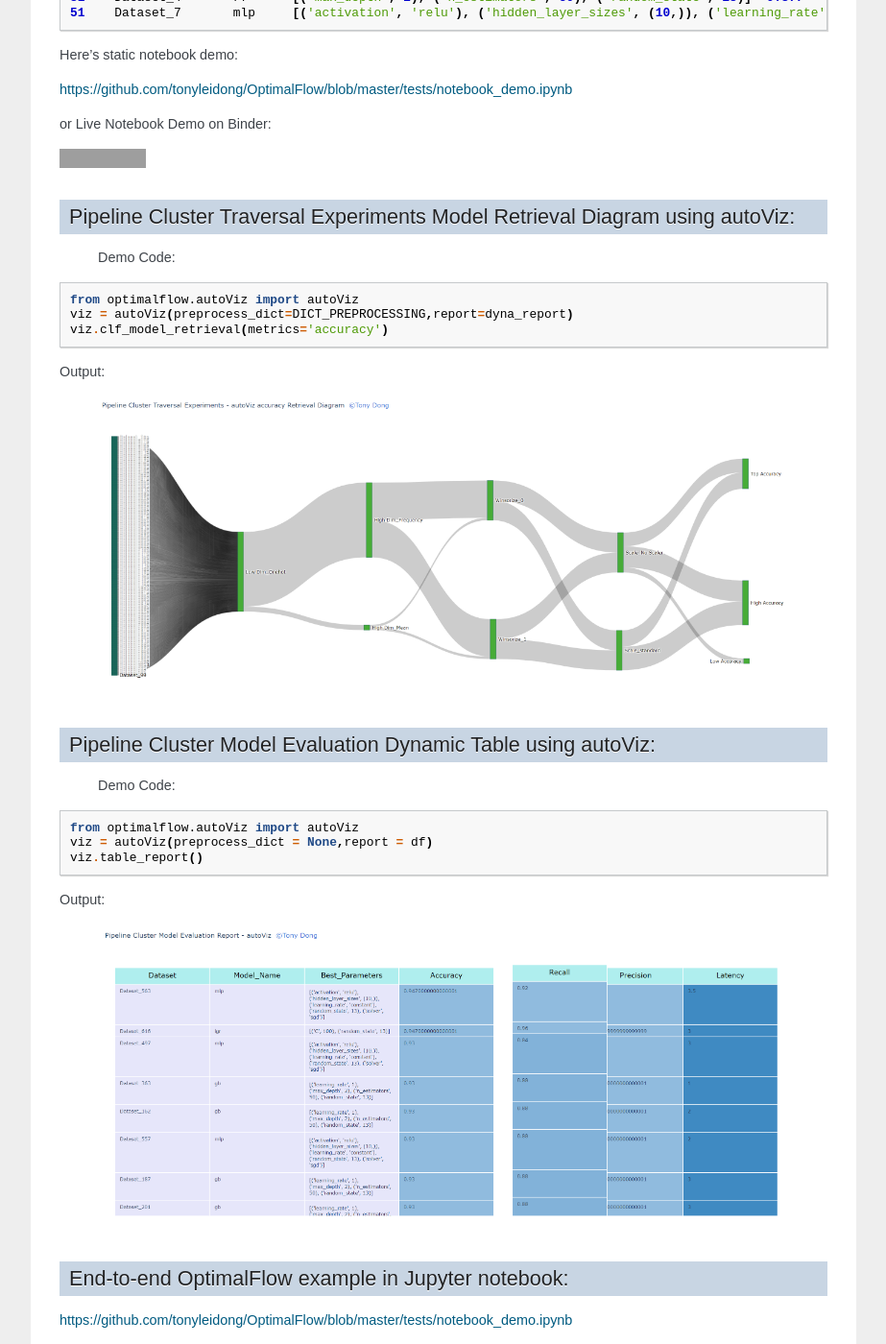
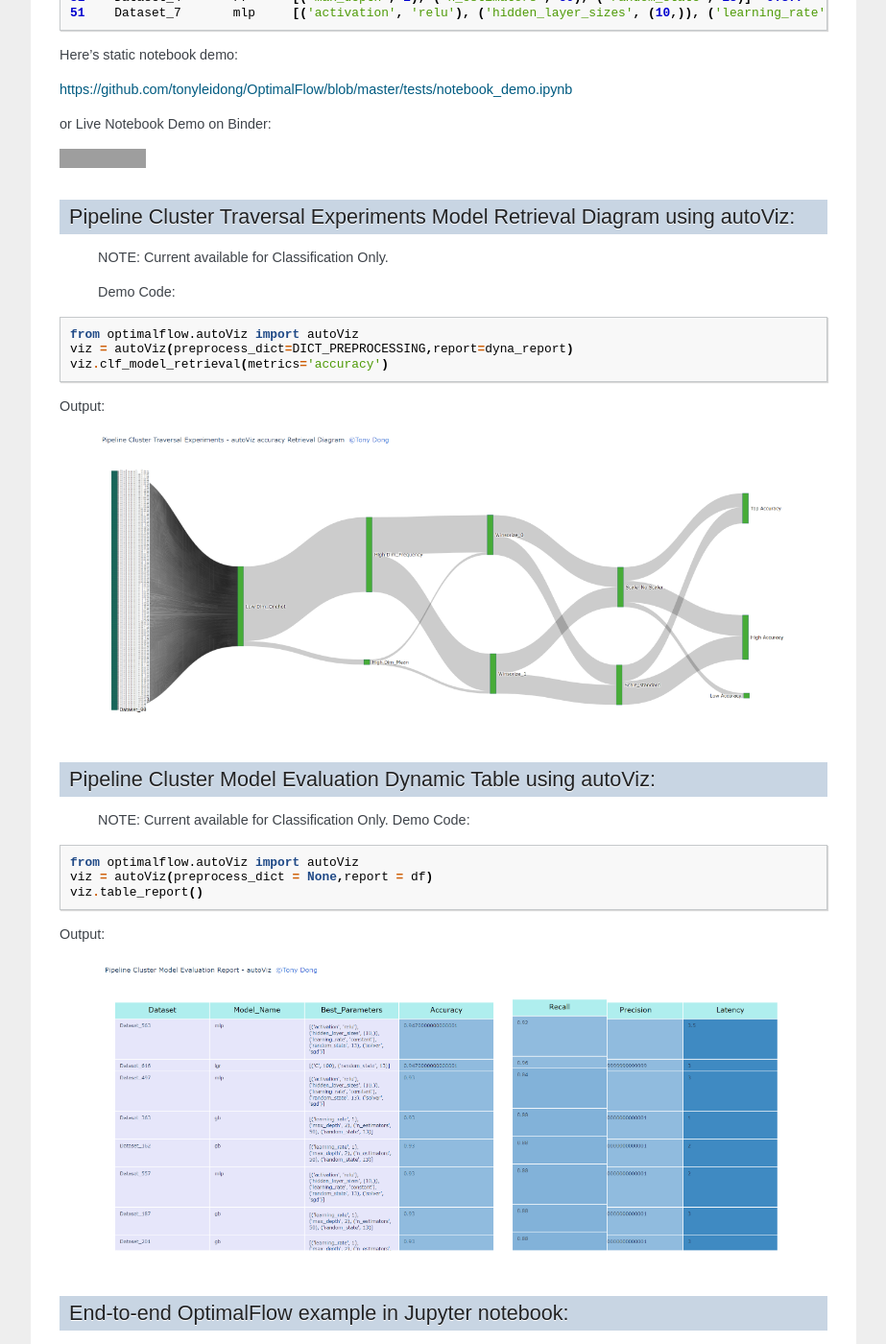
Before and after one commit to tonyleidong/OptimalFlow, a Sphinx documentation site: the page built from docs/demos.rst, in a window 1280 px wide and 1400 px high, scrolled down 7259 px. Shown: the whole window at 96% size, without its empty margins (198-1121 px from the left). Built offline with Sphinx 7.4.7, drawn with Linux system fonts in a browser that asks for light colours; grey boxes are pictures that could not be loaded.

Commit message:
Update demos.rst

```diff
--- a/docs/demos.rst
+++ b/docs/demos.rst
@@ -483,6 +483,8 @@ or Live Notebook Demo on Binder:
 Pipeline Cluster Traversal Experiments Model Retrieval Diagram using autoViz:
 -----------------------------------------------------------------------------
 
+  NOTE: Current available for Classification Only.
+
   Demo Code:
 
 .. code-block:: python
@@ -502,6 +504,7 @@ Output:
 Pipeline Cluster Model Evaluation Dynamic Table using autoViz:
 -----------------------------------------------------------------------------
 
+  NOTE: Current available for Classification Only.
   Demo Code:
 
 .. code-block:: python
```
